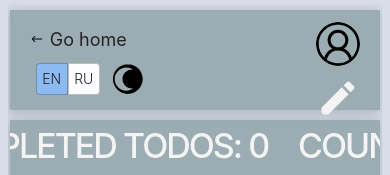
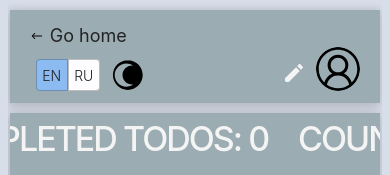
Before and after one commit to Segacnd/perfect-todo, a React (Vite) app: page /profile in a window 390 px wide. Shown: the top 175 px of the page. Built offline with nearby package versions, Linux system fonts and the light colour scheme; no server answers; what i18next-xhr-backend would draw is missing.

Commit message:
fix account ui

```diff
--- a/src/pages/profile/profile.module.css
+++ b/src/pages/profile/profile.module.css
@@ -158,6 +158,7 @@
 @media only screen and (max-width: 1080px) {
   .widthContainer {
     overflow-y: auto;
+    width: 96%;
     height: 100vh;
     justify-content: flex-start;
   }
@@ -170,8 +171,6 @@
   .goalCard {
     width: 100%;
   }
-}
-@media only screen and (max-width: 1000px) {
   .container {
     align-items: center;
     flex-direction: column-reverse;
@@ -183,6 +182,18 @@
   }
   .pieWrapper {
     width: 100%;
+  }
+}
+@media only screen and (max-width: 1000px) {
+  .rightSide {
+    align-items: flex-end;
+  }
+  .userNameWrapper {
+    align-items: flex-end;
+  }
+  .editProfile img {
+    width: 24px;
+    height: 24px;
   }
 }
 @media only screen and (max-width: 800px) {
@@ -212,16 +223,23 @@
     justify-content: space-around;
   }
   .rightSide {
-    font-size: var(--font-medium);
-    font-weight: var(--fweight-medium);
+    font-size: var(--font-big);
+    font-weight: var(--fweight-big);
     display: flex;
-    flex-direction: column;
+    flex-direction: row-reverse;
     gap: 10px;
     align-items: flex-end;
   }
   .rightSide img {
     width: 44px;
     height: 44px;
+  }
+  .editProfile img {
+    width: 24px;
+    height: 24px;
+  }
+  .userNameWrapper {
+    align-items: flex-end;
   }
 }
 @media only screen and (max-width: 320px) {
```
